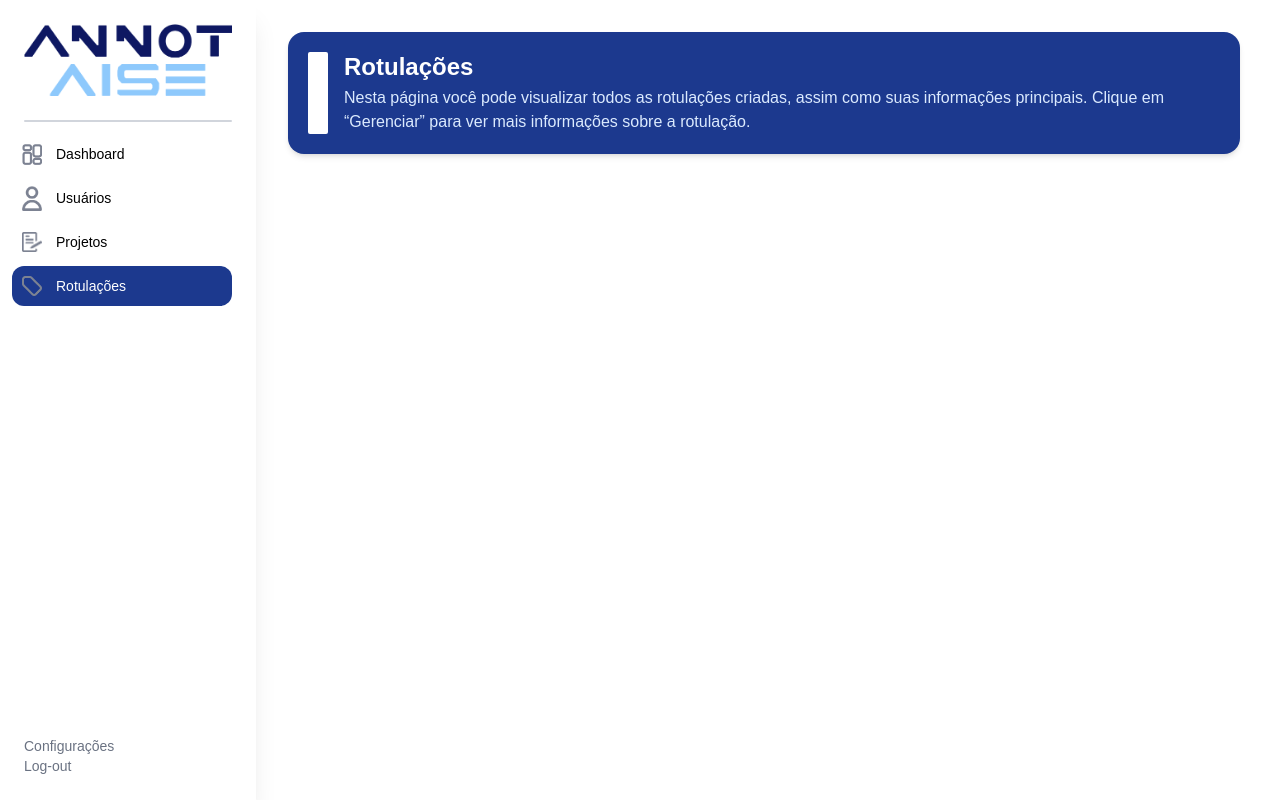
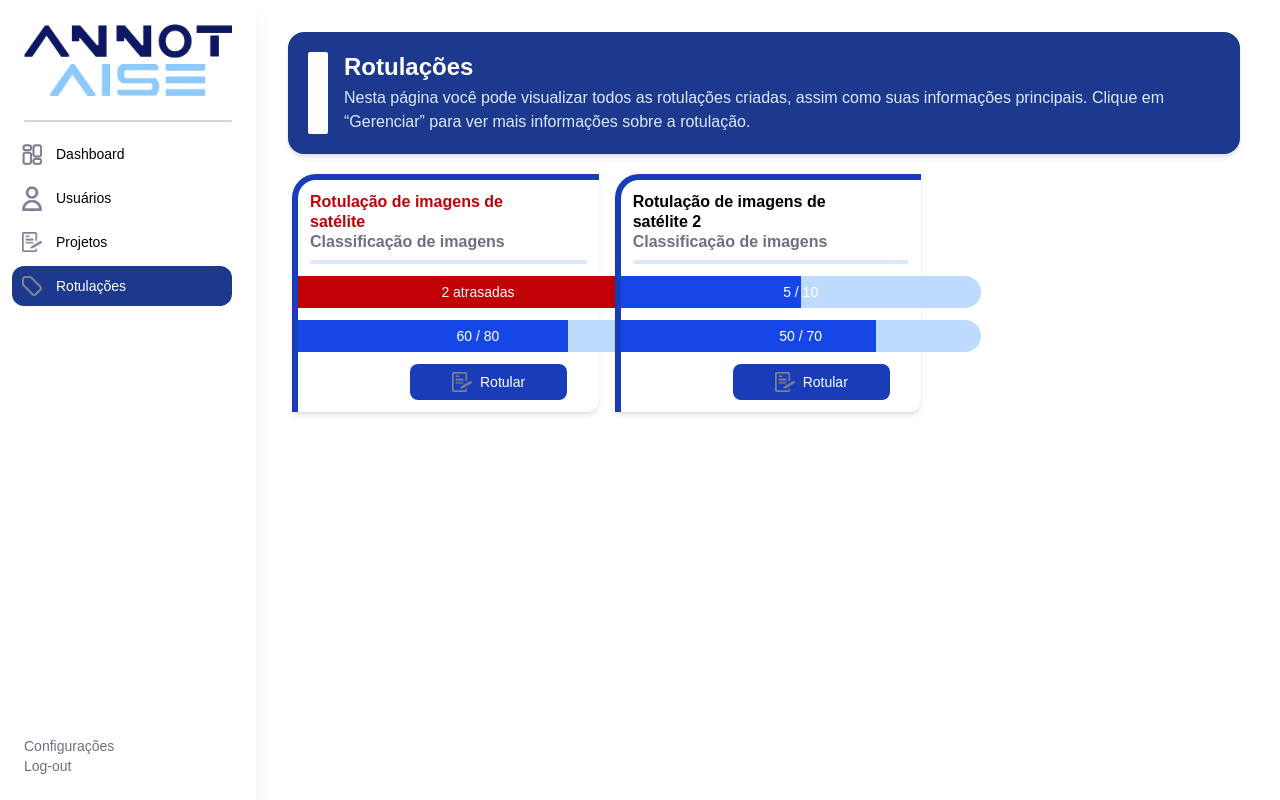
Before and after one commit to aisepucrio/annotaise, a Next.js app in the folder frontend/: page /labelings in a window 1280 px wide. Built offline with nearby package versions, Linux system fonts and the light colour scheme.

Commit message:
labeling page

```diff
--- /dev/null
+++ b/frontend/src/app/labelings/labeling_container.tsx
@@ -0,0 +1,123 @@
+import Image from "next/image";
+
+type LabelingContainerProps = {
+    title : string;
+    project : string;
+    days_passed : number;
+    days_total : number;
+    labelings_done : number;
+    labelings_pending : number;
+};
+
+export default function LabelingContainer({
+  title,
+  project,
+  days_passed,
+  labelings_done,
+  labelings_pending,
+  days_total,
+}: LabelingContainerProps) {
+
+   return (
+    <div
+      className="
+        relative rounded-br-xl rounded-ss-3xl bg-white shadow-md p-3
+        border-t-6
+        border-l-6
+        border-blue-800
+        hover:shadow-xl
+        transition-all duration-300 ease-in-out
+      "
+    >
+      {/* título */}
+      <h3 className= {`${days_passed > days_total ? "text-red-700" : "text-black"} font-semibold leading-tight pr-10`}>
+        {title}
+      </h3>
+
+      <h3 className="text-gray-500 font-semibold leading-tight pr-10">
+        {project}
+      </h3>
+
+      {/* linha divisória */}
+      <div className="mt-2 h-1 rounded-full bg-blue-200/60" />
+
+      <div className="mt-3 flex flex-col items-start gap-3 -ml-3">
+        {/* métricas */}
+
+        <ProgressBar
+            progress_label="Dias"
+            passed={days_passed}
+            total={days_total}
+        />
+        <ProgressBar
+            progress_label="Rotulações"
+            passed={labelings_done}
+            total={labelings_done + labelings_pending}
+        />
+
+
+        {/* aviso + botão */}
+        <div className="flex items-end gap-2 w-[170px] ml-28">
+
+          <LabelingButton />
+        </div>
+      </div>
+    </div>
+  );
+}
+
+
+//TODO implementar a função onclick de rotular
+function LabelingButton({ onClick }: { onClick?: () => void }) {
+  return (
+    <button
+      onClick={onClick}
+      className="
+        inline-flex items-center gap-2 rounded-lg px-10.5 py-2
+        bg-blue-800 text-white hover:bg-blue-700
+        transition-colors text-sm cursor-pointer justify-center
+      "
+    >
+      <Image src="/projects_icon.png"
+            alt="Logo"
+            width={20}
+            height={20}
+            className="inline-block" />
+      Rotular
+    </button>
+  );
+}
+
+type ProgressBarProps = {
+  progress_label: string;
+  passed: number;
+  total: number;
+};
+
+function ProgressBar({ progress_label, passed, total }: ProgressBarProps) {
+  const percent = total > 0 ? Math.round((passed / total) * 100) : 0;
+  const bgColor = total > passed ? "bg-blue-700" : "bg-red-700";
+
+  return (
+    <div className="">
+      <div className="relative w-90">
+        {/* track */}
+        <div className="w-full h-8 bg-blue-200 rounded-r-full overflow-hidden">
+          {/* filled portion */}
+          <div
+            className={`h-full ${bgColor} transition-width duration-200`}
+            style={{ width: `${percent}%` }}
+            aria-hidden="true"
+          />
+        </div>
+        <span
+          className={`absolute inset-0 flex items-center justify-center text-sm font-medium pointer-events-none text-white`}
+        >
+          {total > passed
+            ? `${passed} / ${total}`
+            : `${passed - total} atrasadas`}
+        </span>
+      </div>
+    </div>
+  );
+}
--- a/frontend/src/app/labelings/page.tsx
+++ b/frontend/src/app/labelings/page.tsx
@@ -1,13 +1,49 @@
 import Image from "next/image";
 import Sidebar from "../components/sidebar";
 import PageHeader from "../components/page_description"
+import LabelingContainer from "./labeling_container";
+
+const labelings = [
+  {
+    id: 1,
+    title: "Rotulação de imagens de satélite",
+    project: "Classificação de imagens",
+    days_passed: 12,
+    days_total: 10,
+    labelings_done: 60,
+    labelings_pending: 20,
+  },
+  {
+    id: 2,
+    title: "Rotulação de imagens de satélite 2",
+    project: "Classificação de imagens",
+    days_passed: 5,
+    days_total: 10,
+    labelings_done: 50,
+    labelings_pending: 20,
+  },
+]
+
+
 export default function Projects() {
   return (
     <div className="bg-gray-300 min-h-screen">
       <div className="bg-white ml-64  p-4 min-h-screen">
         <Sidebar></Sidebar>
         <PageHeader page_title="Rotulações" description="Nesta página você pode visualizar todos as rotulações criadas, assim como suas informações principais. Clique em “Gerenciar” para ver mais informações sobre a rotulação."></PageHeader>
-
+        <div className="ml-5 mr-5 mt-5 grid grid-cols-1 md:grid-cols-2 lg:grid-cols-3 gap-4">
+        {labelings.map(p => (
+              <LabelingContainer
+              key={p.id}
+              project={p.project}
+              title={p.title}
+              days_passed={p.days_passed}
+              days_total={p.days_total}
+              labelings_done={p.labelings_done}
+              labelings_pending={p.labelings_pending}
+              />
+          ))}
+          </div>
       </div>
     </div>
   );
--- a/frontend/src/app/projects/project_container.tsx
+++ b/frontend/src/app/projects/project_container.tsx
@@ -18,16 +18,16 @@ export default function ProjectContainer({
   return (
     <div
       className="
-        relative rounded-xl bg-white shadow-md p-3
-        border-t-4
-        border-l-4
+        relative rounded-br-xl rounded-ss-3xl bg-white shadow-md p-3
+        border-t-6
+        border-l-6
         border-blue-800
         hover:shadow-xl
         transition-all duration-300 ease-in-out
       "
     >
       {/* título */}
-      <h3 className="text-blue-900 font-semibold leading-tight pr-10">
+      <h3 className= {`${labelings_late > 0 ? "text-red-700" : "text-black"} font-semibold leading-tight pr-10`}>
         {title}
       </h3>
 
--- a/frontend/src/app/users/user_container.tsx
+++ b/frontend/src/app/users/user_container.tsx
@@ -18,9 +18,9 @@ export default function UserContainer({
   return (
     <div
       className="
-        relative rounded-xl bg-white shadow-md p-3
-        border-t-4
-        border-l-4
+        relative rounded-br-xl rounded-ss-3xl bg-white shadow-md p-3
+        border-t-6
+        border-l-6
         border-blue-800
         hover:shadow-xl
         transition-all duration-300 ease-in-out
@@ -81,7 +81,7 @@ function StatPill({
 
 
 
-//TODO implementar a função onclick do gerenciar projeto
+//TODO implementar a função onclick do gerenciar usuários
 function ManageButton({ onClick }: { onClick?: () => void }) {
   return (
     <button
```
